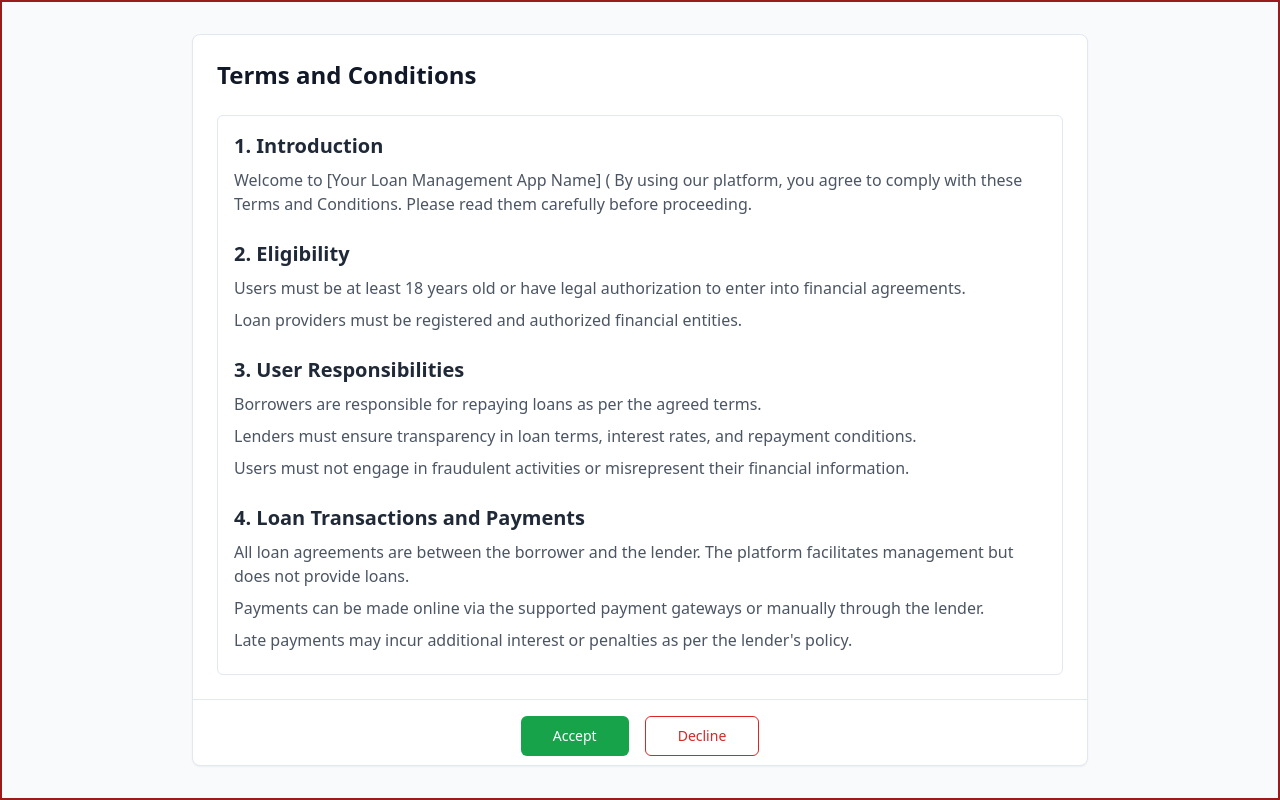
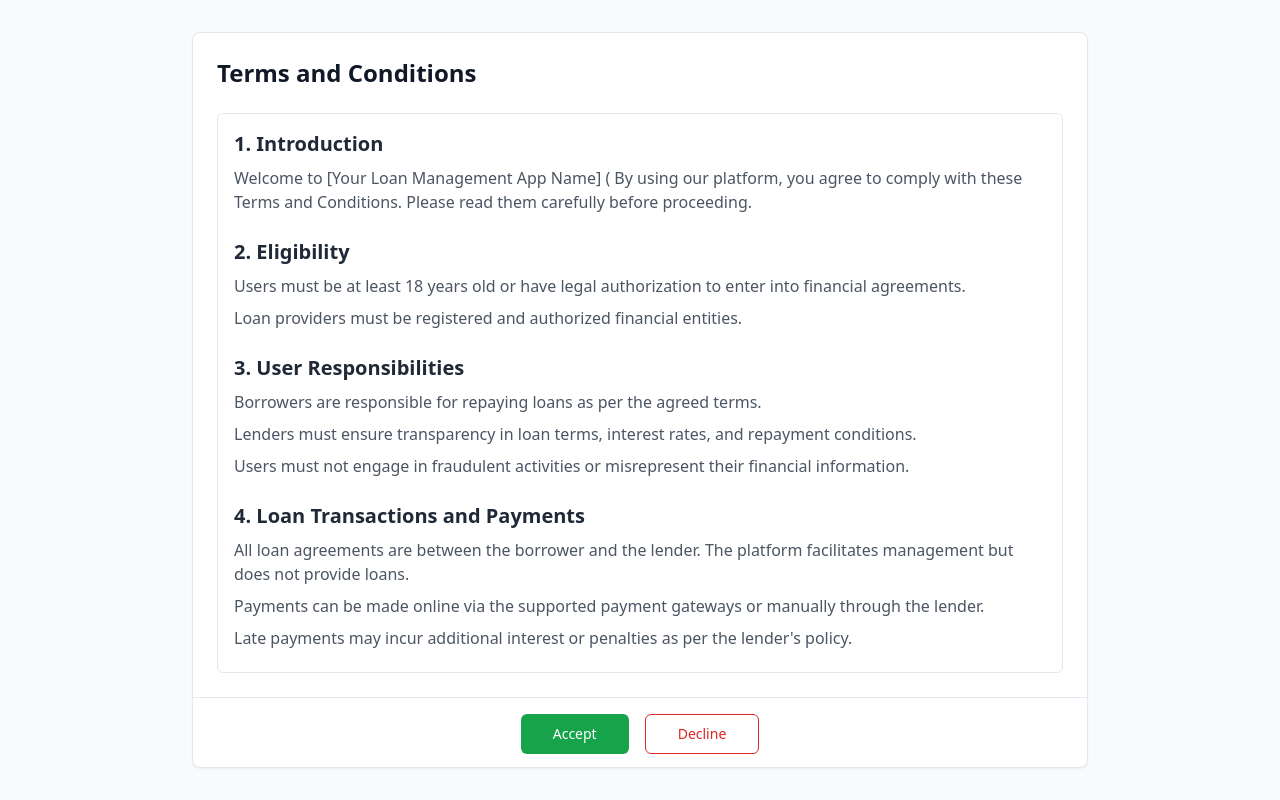
Before and after one commit to Chamodfernandoo/Loan-Management-with-Risk-Analysis, a React (Vite) app in the folder Frontend/: page /terms in a window 1280 px wide. Built offline with nearby package versions, Linux system fonts and the light colour scheme.

Commit message:
remove border

```diff
--- a/Frontend/src/pages/Terms&conditions.tsx
+++ b/Frontend/src/pages/Terms&conditions.tsx
@@ -71,7 +71,7 @@ const Termsconditions = () => {
     ];
 
     return (
-      <div className="h-screen bg-gray-50 p-4 md:p-8 border-2 border-red-800">
+      <div className="h-screen bg-gray-50 p-4 md:p-8">
         <Card className="max-w-4xl mx-auto h-full">
           <CardHeader>
             <h1 className="text-2xl font-bold text-gray-900">Terms and Conditions</h1>
```
